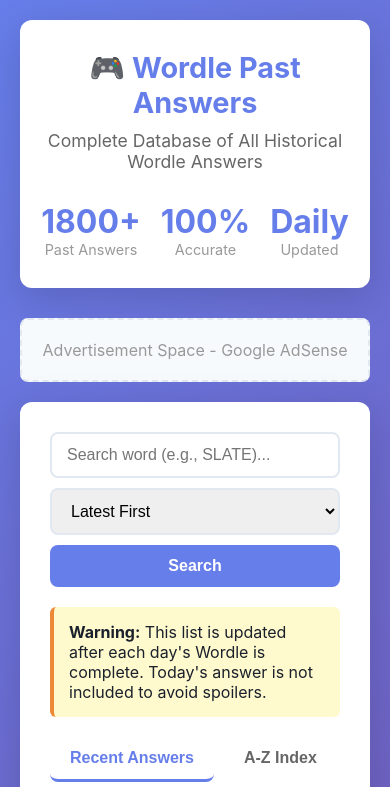
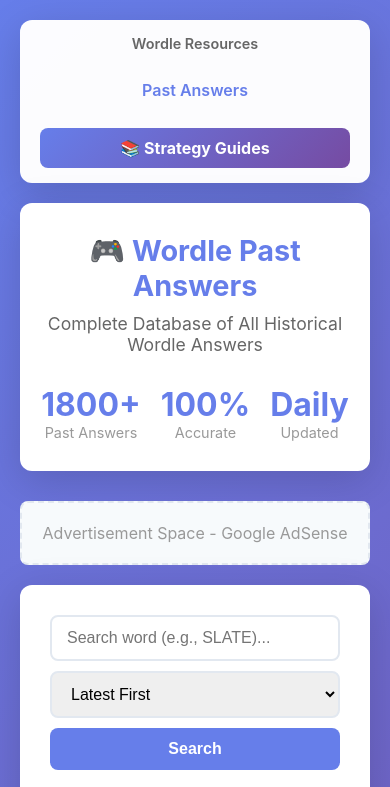
Before and after one commit to lg2000a/wordle-website, a website: page index.html in a window 390 px wide. Shown: the top 787 px of the page. Drawn offline with Linux system fonts and the light colour scheme.

Commit message:
Add navigation link to Wordle Strategy Guide Hub
- Add top navigation bar with link to Wordle Strategy Guide Hub
- Add strategy guides link in footer
- Preserve all existing functionality and Google AdSense code
- Maintain responsive design for mobile and desktop

```diff
--- a/index.html
+++ b/index.html
@@ -42,6 +42,67 @@
         .container {
             max-width: 1200px;
             margin: 0 auto;
+        }
+
+        /* Navigation Bar */
+        nav {
+            background: rgba(255, 255, 255, 0.98);
+            border-radius: 12px;
+            padding: 15px 30px;
+            margin-bottom: 20px;
+            box-shadow: 0 10px 40px rgba(0,0,0,0.15);
+            display: flex;
+            justify-content: space-between;
+            align-items: center;
+            flex-wrap: wrap;
+            gap: 20px;
+        }
+
+        .nav-left {
+            display: flex;
+            gap: 20px;
+            align-items: center;
+            flex-wrap: wrap;
+        }
+
+        .nav-logo {
+            font-size: 0.9em;
+            color: #666;
+            font-weight: 600;
+        }
+
+        nav a {
+            color: var(--primary);
+            text-decoration: none;
+            font-weight: 600;
+            transition: all 0.3s;
+            padding: 8px 15px;
+            border-radius: 6px;
+        }
+
+        nav a:hover {
+            color: white;
+            background: var(--primary);
+        }
+
+        .nav-divider {
+            height: 20px;
+            width: 1px;
+            background: var(--border);
+        }
+
+        .strategy-guide-link {
+            background: linear-gradient(135deg, var(--primary) 0%, var(--secondary) 100%);
+            color: white !important;
+            padding: 10px 20px !important;
+            border-radius: 8px !important;
+            font-weight: 700 !important;
+        }
+
+        .strategy-guide-link:hover {
+            background: linear-gradient(135deg, var(--secondary) 0%, #5a3a8a 100%) !important;
+            transform: translateY(-2px);
+            box-shadow: 0 5px 15px rgba(102, 126, 234, 0.3);
         }
 
         header {
@@ -331,12 +392,46 @@
             .words-grid {
                 grid-template-columns: repeat(auto-fill, minmax(100px, 1fr));
             }
+
+            nav {
+                flex-direction: column;
+                align-items: flex-start;
+                padding: 15px 20px;
+            }
+
+            .nav-left {
+                width: 100%;
+                flex-direction: column;
+            }
+
+            nav a {
+                width: 100%;
+                text-align: center;
+            }
+
+            .strategy-guide-link {
+                width: 100% !important;
+            }
+
+            .nav-divider {
+                display: none;
+            }
         }
     </style>
 <script async src="https://pagead2.googlesyndication.com/pagead/js/adsbygoogle.js?client=ca-pub-1574975766873033"
      crossorigin="anonymous"></script></head>
 <body>
     <div class="container">
+        <!-- Navigation Bar -->
+        <nav>
+            <div class="nav-left">
+                <span class="nav-logo">Wordle Resources</span>
+                <div class="nav-divider"></div>
+                <a href="#past-answers">Past Answers</a>
+                <a href="https://wordle-guide-hub.vercel.app/" class="strategy-guide-link">📚 Strategy Guides</a>
+            </div>
+        </nav>
+
         <header>
             <h1>🎮 Wordle Past Answers</h1>
             <p class="tagline">Complete Database of All Historical Wordle Answers</p>
@@ -490,7 +585,8 @@
                 <a href="#about">About</a> |
                 <a href="#contact">Contact</a> |
                 <a href="#privacy">Privacy Policy</a> |
-                <a href="#terms">Terms of Service</a>
+                <a href="#terms">Terms of Service</a> |
+                <a href="https://wordle-guide-hub.vercel.app/">Wordle Strategy Guides</a>
             </p>
             <p style="font-size: 0.9em; color: #999;">
                 Wordle is a registered trademark of The New York Times Company. This site is not affiliated with or endorsed by The New York Times.
```
